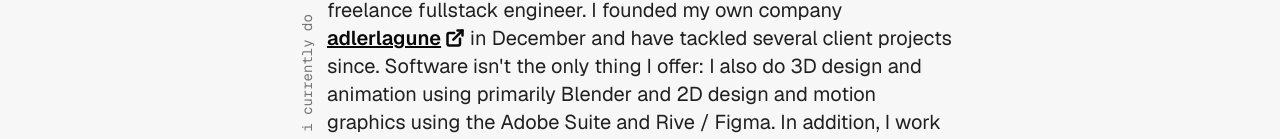
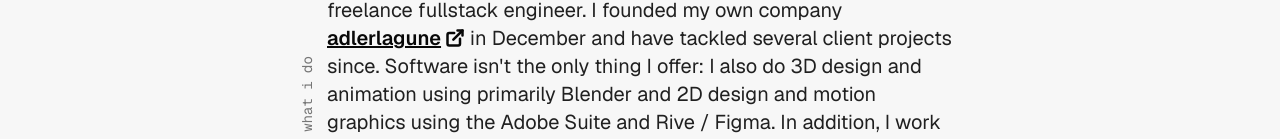
Before and after one commit to philparzer/website-v3, a Next.js app: page /tailwind in a window 1280 px wide. Shown: the part 393-532 px from the top of the page. Built offline with nearby package versions, Linux system fonts and the light colour scheme.

Commit message:
update text

```diff
--- a/app/tailwind/page.tsx
+++ b/app/tailwind/page.tsx
@@ -101,7 +101,7 @@ const Page = ({}: PageProps) => {
 
 
 
-              <TitledParagraph title="what I currently do">
+              <TitledParagraph title="what I do">
                 <p>Hi, I&apos;m Phil! I’m based in Vienna, Austria (UTC+1), working as a
                   freelance fullstack engineer. I founded my own company{" "}
                   <Link
```
